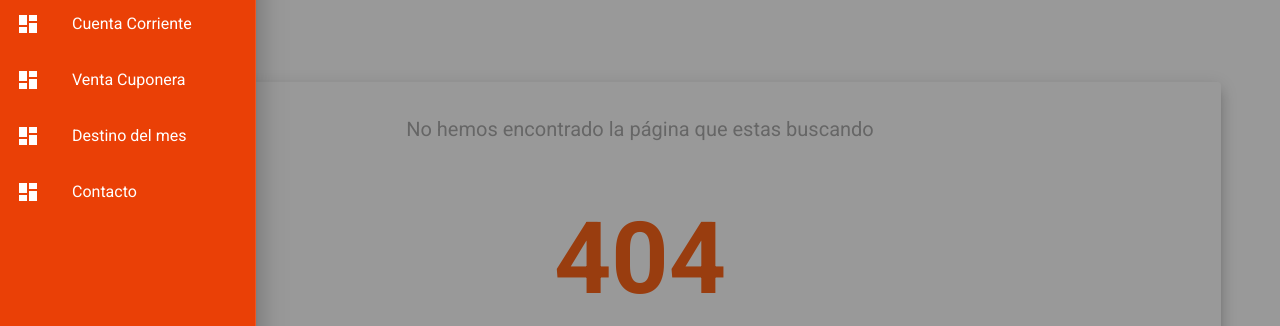
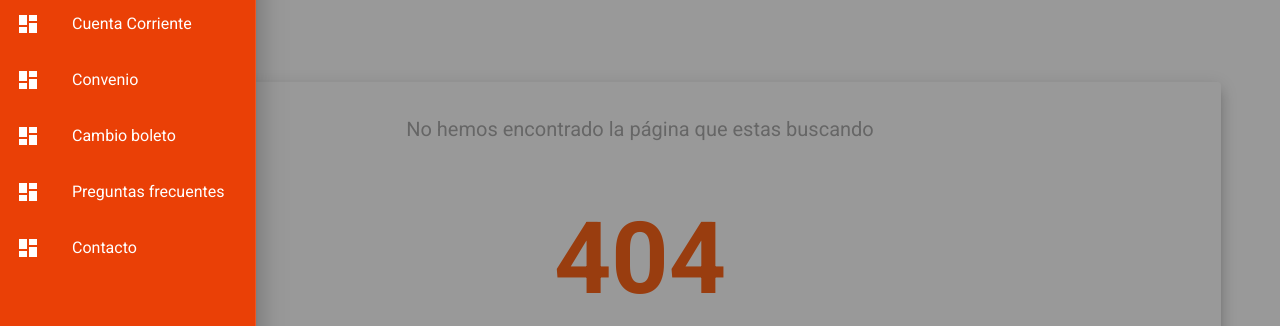
Before and after one commit to pullmandev/pullmanbus-webdesktop, a Vue app: page /about in a window 1280 px wide. Both pictures are taken after a click on the button 28 px from the left and 32 px from the top of the page. Shown: the part 180-506 px from the top of the page. Built offline with nearby package versions, Linux system fonts and the light colour scheme; what vue-currency-filter, vue-notification would draw is missing.

Commit message:
Add cancel feature un services list

```diff
--- a/src/components/Header/Drawer.vue
+++ b/src/components/Header/Drawer.vue
@@ -14,7 +14,14 @@
         </v-list-item-icon>
 
         <v-list-item-content>
-          <v-list-item-title>{{ item.title }}</v-list-item-title>
+          <v-list-item-title
+            ><a
+              style="text-decoration: none; color: white"
+              :href="item.link"
+              target="blank"
+              >{{ item.title }}</a
+            ></v-list-item-title
+          >
         </v-list-item-content>
       </v-list-item>
     </v-list>
@@ -32,13 +39,53 @@ export default {
   data() {
     return {
       items: [
-        { title: 'Agencias', icon: 'dashboard' },
-        { title: 'Pullman Pass', icon: 'dashboard' },
-        { title: 'Viajes Especiales', icon: 'dashboard' },
-        { title: 'Cuenta Corriente', icon: 'dashboard' },
-        { title: 'Venta Cuponera', icon: 'dashboard' },
-        { title: 'Destino del mes', icon: 'dashboard' },
-        { title: 'Contacto', icon: 'dashboard' }
+        {
+          title: 'Agencias',
+          icon: 'dashboard',
+          link:
+            'https://www.pullmanbus.cl/portalWAR/paginas/contenido/agencias.jsf#header'
+        },
+        {
+          title: 'Pullman Pass',
+          icon: 'dashboard',
+          link: 'https://www.pullmanbus.cl/portalWAR/paginas/contenido/pass.jsf'
+        },
+        {
+          title: 'Viajes Especiales',
+          icon: 'dashboard',
+          link:
+            'https://www.pullmanbus.cl/portalWAR/paginas/contenido/viajesEspeciales.jsf#header'
+        },
+        {
+          title: 'Cuenta Corriente',
+          icon: 'dashboard',
+          link:
+            'https://www.pullmanbus.cl/portalWAR/paginas/contenido/cuentaCorrientes.jsf#header'
+        },
+        {
+          title: 'Convenio',
+          icon: 'dashboard',
+          link:
+            'https://www.pullmanbus.cl/portalWAR/paginas/contenido/convenio.jsf#header'
+        },
+        {
+          title: 'Cambio boleto',
+          icon: 'dashboard',
+          link:
+            'https://www.pullmanbus.cl/portalWAR/paginas/contenido/canjePublico.jsf#header'
+        },
+        {
+          title: 'Preguntas frecuentes',
+          icon: 'dashboard',
+          link:
+            'https://www.pullmanbus.cl/portalWAR/paginas/contenido/preguntasfrecuentes.jsf'
+        },
+        {
+          title: 'Contacto',
+          icon: 'dashboard',
+          link:
+            'https://www.pullmanbus.cl/portalWAR/paginas/contenido/contacto.jsf'
+        }
       ]
     }
   },
--- a/src/views/Services/stepper/List/ElementList.vue
+++ b/src/views/Services/stepper/List/ElementList.vue
@@ -40,14 +40,13 @@
                     <v-icon
                       class="display-2 white"
                       style="z-index: 2"
-                      color="blue_light"
+                      color="orange"
                     >
                       mdi-bus-side
                     </v-icon>
                     <hr class="hr-bus-style" />
                   </div>
                   <small>{{ hoursDifference(service) }}</small>
-                  <!-- <small>1h</small> -->
                 </v-col>
                 <v-col cols="2">
                   <span class="headline d-block">
--- a/src/views/Services/stepper/List/Floor.vue
+++ b/src/views/Services/stepper/List/Floor.vue
@@ -142,6 +142,7 @@
                         {{ $t(item.text) }}
                       </h3>
                     </div>
+                    <template v-if="selectedSeats.length > 0">
                       <strong class="d-block">Total</strong>
                       <div class="text-right">
                         <hr />
@@ -155,13 +156,17 @@
                         <hr />
                         <strong>{{ totalAmount | currency }}</strong>
                       </div>
+                    </template>
                   </div>
                 </v-col>
               </v-row>
               <div class="seatContinueButton mr-3">
-                <v-btn text :disabled="!selectedSeats.length > 0">{{
-                  $t('cancel')
-                }}</v-btn>
+                <v-btn
+                  text
+                  :disabled="!selectedSeats.length > 0"
+                  @click="$store.dispatch('DELETE_ALL_SEAT')"
+                  >{{ $t('cancel') }}</v-btn
+                >
                 <v-btn
                   @click="showModal"
                   class="white--text"
```
Lines whose indentation alone changed are shown as unchanged.
